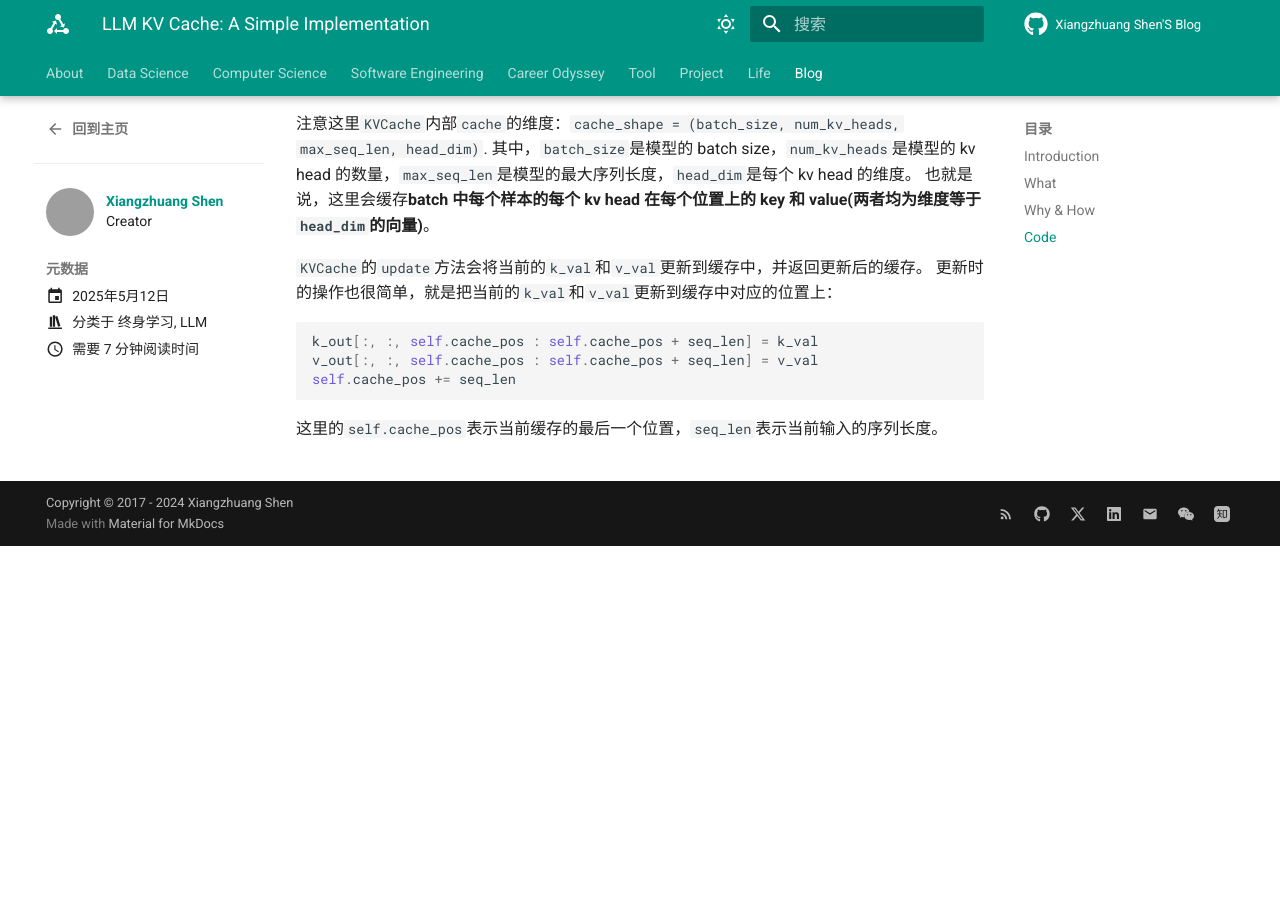
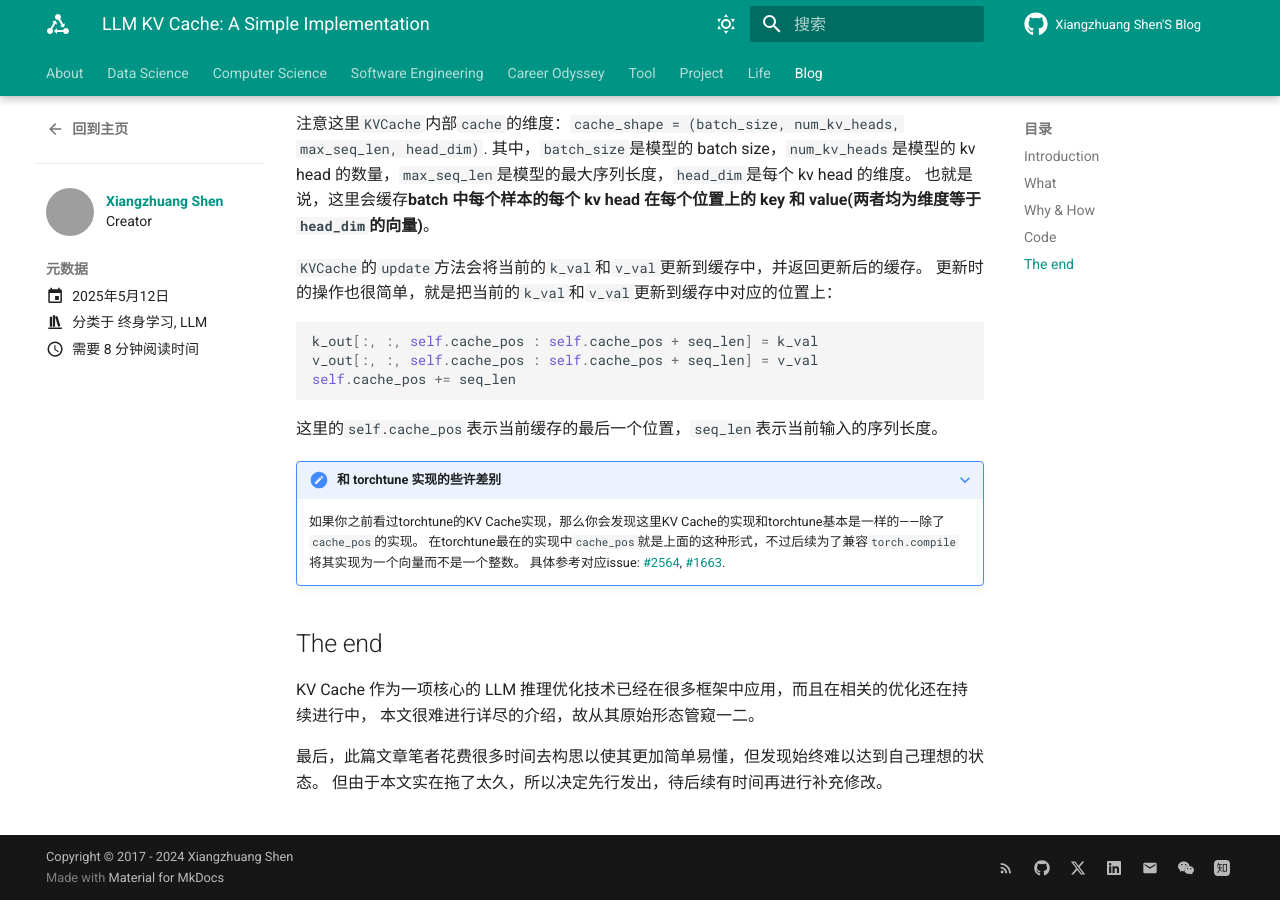
Before and after one commit to shenxiangzhuang/shenxiangzhuang.github.io, an MkDocs documentation site: the page built from docs/blog/posts/llm_kv_cache.md, in a window 1280 px wide and 900 px high, scrolled down 6916 px. Built offline with MkDocs 1.6.1 and Material for MkDocs 9.7.7, drawn with Linux system fonts in a browser that asks for light colours; comment, search, counter and statistics services are not loaded; before the commit the page ends 7462 px from its top, so only the background shows below that; some of the changed text lies outside the part shown; grey boxes are pictures that could not be loaded.

Commit message:
add ending

````diff
--- a/docs/blog/posts/llm_kv_cache.md
+++ b/docs/blog/posts/llm_kv_cache.md
@@ -358,7 +358,8 @@ $$
 
 代码的实现其实也很简单，我们先来如何变更计算流程来使用 KV Cache。
 首先是 `generate` 方法的变更，这里我们只展示关键的变更部分。
-可以看到，这里每次传入的 `model_input_tokens` 是当前的输入序列，除了首次传入的长度为 `prompt_tokens.shape[1]` 的序列外，之后每次传入的序列长度均为`cur_pos - prev_pos = 1`。
+可以看到，这里每次传入的 `model_input_tokens` 是当前的输入序列，除了首次传入的长度为 `prompt_tokens.shape[1]` 的序列外，
+之后每次传入的序列长度均为`cur_pos - prev_pos = 1`:
 
 
 ```python linenums="1" hl_lines="9 10 13 16 25"
@@ -523,3 +524,18 @@ self.cache_pos += seq_len
 ```
 
 这里的`self.cache_pos`表示当前缓存的最后一个位置，`seq_len`表示当前输入的序列长度。
+
+???+ note "和 torchtune 实现的些许差别"
+
+    如果你之前看过torchtune的KV Cache实现，那么你会发现这里KV Cache的实现和torchtune基本是一样的——除了`cache_pos`的实现。
+    在torchtune最在的实现中`cache_pos`就是上面的这种形式，不过后续为了兼容`torch.compile`将其实现为一个向量而不是一个整数。
+    具体参考对应issue: [#2564](https://github.com/pytorch/torchtune/issues/2564), [#1663](https://github.com/pytorch/torchtune/issues/1663).
+
+
+## The end
+
+KV Cache 作为一项核心的 LLM 推理优化技术已经在很多框架中应用，而且在相关的优化还在持续进行中，
+本文很难进行详尽的介绍，故从其原始形态管窥一二。
+
+最后，此篇文章笔者花费很多时间去构思以使其更加简单易懂，但发现始终难以达到自己理想的状态。
+但由于本文实在拖了太久，所以决定先行发出，待后续有时间再进行补充修改。
````
